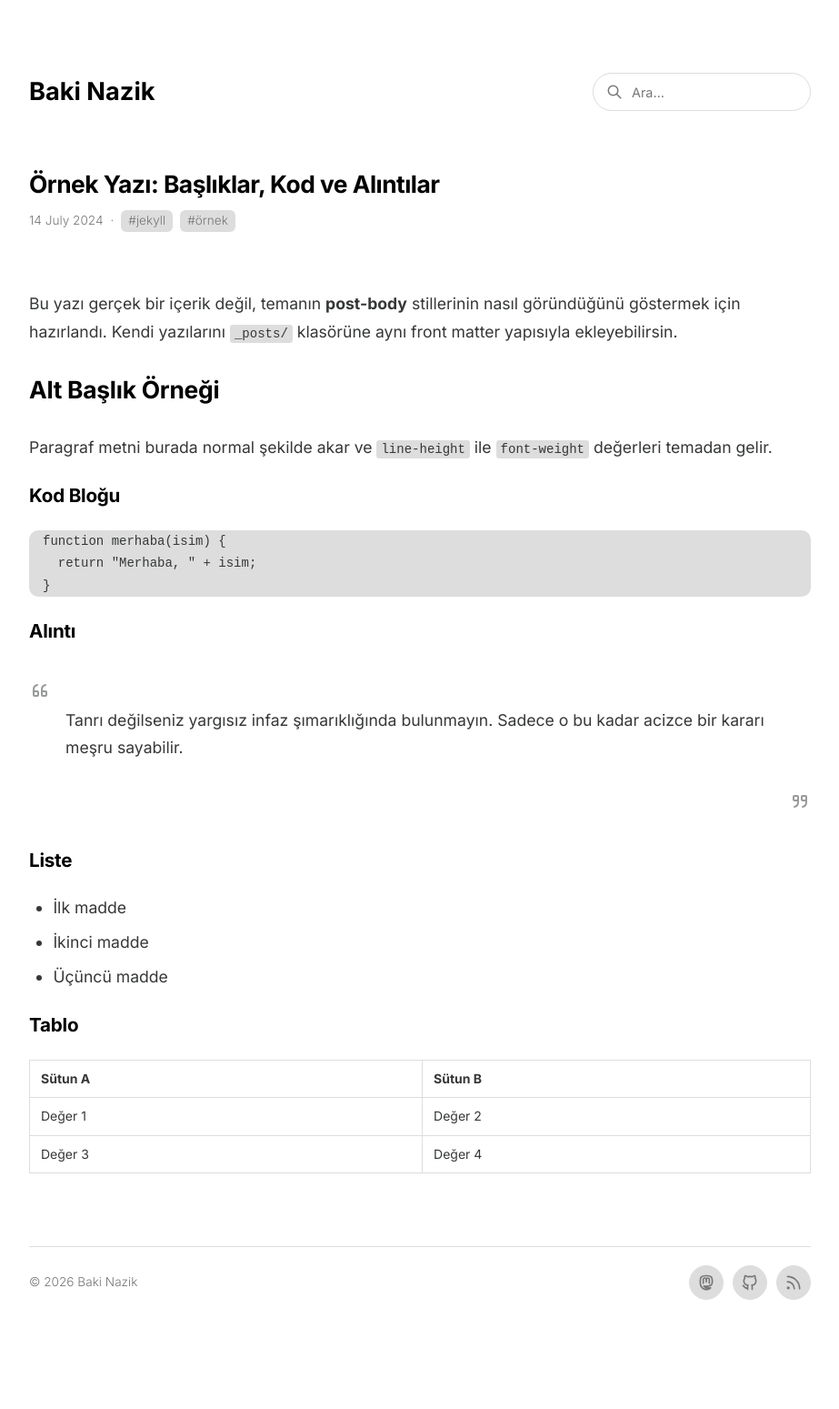
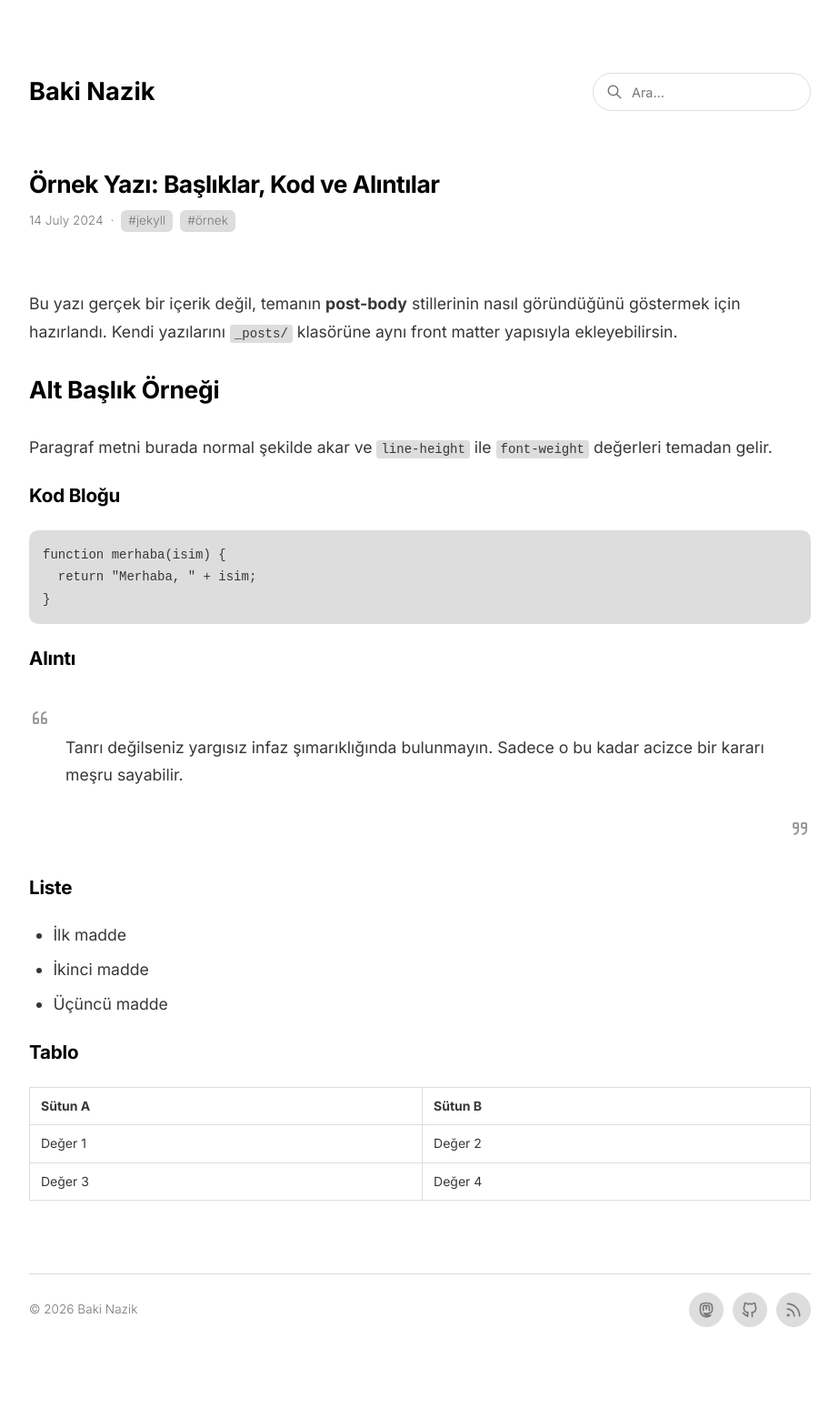
Before and after one commit to bakinazik/bakinazik.github.io, a Jekyll site: the page built from _posts/2024-07-14-ornek-yazi-basliklar-ve-kod.md, in a window 1280 px wide. Shown: the whole page at 91% size, without its empty margins (178-1101 px from the left). Built offline with Jekyll 4.4.1, drawn with Linux system fonts in a browser that asks for light colours; before the commit the page ends 1519 px from its top, so only the background shows below that.

Commit message:
Update repository

```diff
--- a/_includes/style.css
+++ b/_includes/style.css
@@ -125,7 +125,7 @@ header {
   font-family: inherit;
   font-size: 0.9rem;
   outline: none;
-  transition: border-color 0.2s ease;
+  transition: 0.1s all;
 }
 
 .header-search-input::placeholder {
@@ -134,6 +134,7 @@ header {
 
 .header-search-input:focus {
   border-color: var(--secondary);
+  background: var(--secondary);
 }
 
 .header-search-dropdown {
@@ -437,7 +438,7 @@ header {
 
 .post-body a { color: var(--text); text-decoration: underline; text-underline-offset: 3px; }
 .post-body img { width: 100%; border-radius: 10px; margin: 1.5em 0; display: block; height: auto; }
-.post-body pre { background: var(--border); border-radius: 10px; padding: 0 15px; overflow-x: auto; margin: 1.5em 0; font-size: 14px; font-family: monospace; }
+.post-body pre { background: var(--border); border-radius: 10px; padding: 15px; overflow-x: auto; margin: 1.5em 0; font-size: 14px; font-family: monospace; }
 .post-body code { background: var(--border); border-radius: 3px; padding: 2px 5px; font-size: 14px; font-family: monospace; }
 .post-body pre code { background: none; padding: 0; }
 .post-body ul, .post-body ol { padding-left: 1.5em; margin-bottom: 1.4em; }
```
Also changed, not shown: 1 other file.
